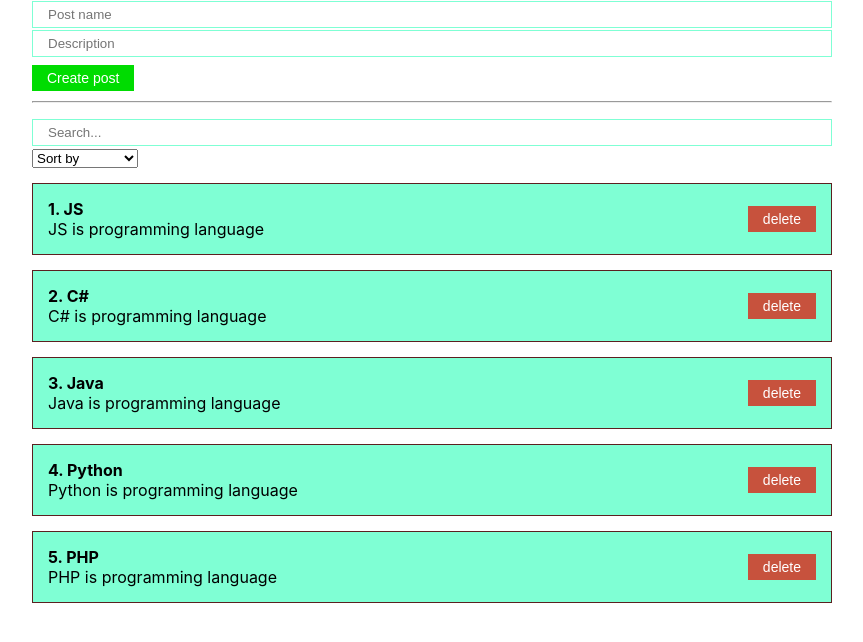
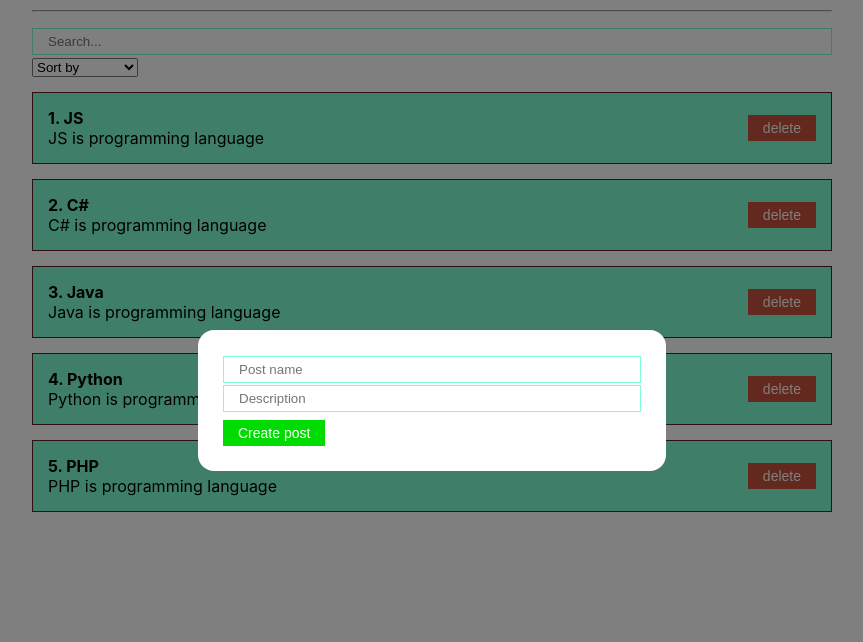
Before and after one commit to vik-tsyplakov/ReactJS_course, a React (Create React App) app in the folder course/: page / in a window 1280 px wide. Shown: the top 642 px of the page, without its empty margins (208-1071 px from the left). Built offline with nearby package versions, Linux system fonts and the light colour scheme.

Commit message:
created-MyModal-component

```diff
--- a/course/src/App.js
+++ b/course/src/App.js
@@ -3,6 +3,7 @@
 import PostFilter from "./components/PostFilter";
 import PostForm from "./components/PostForm";
 import PostsList from "./components/PostsList";
+import MyModal from "./components/UI/MyModal/MyModal";
 import "./styles/App.css";
 
 function App() {
@@ -42,7 +43,10 @@
 
   return (
     <div className="App">
-      <PostForm create={createPost} />
+      <MyModal>
+        <PostForm create={createPost} />
+      </MyModal>
+
       <hr style={{ marginTop: "10px", marginBottom: "15px" }} />
       <PostFilter filter={filter} setFilter={setFilter} />
       <PostsList remove={removePost} posts={sortedAndSearchedPosts} />
--- /dev/null
+++ b/course/src/components/UI/MyModal/MyModal.jsx
@@ -0,0 +1,10 @@
+import React from "react";
+import cl from "./MyModal.module.css";
+
+export default function MyModal({ children }) {
+  return (
+    <div className={[cl.myModal, cl.active].join(" ")}>
+      <div className={cl.myModalContent}>{children}</div>
+    </div>
+  );
+}
--- /dev/null
+++ b/course/src/components/UI/MyModal/MyModal.module.css
@@ -0,0 +1,21 @@
+.myModal {
+  position: fixed;
+  top: 0;
+  bottom: 0;
+  right: 0;
+  left: 0;
+  display: none;
+  background: rgba(0, 0, 0, 0.5);
+}
+.myModalContent {
+  padding: 25px;
+  background: white;
+  border-radius: 16px;
+  min-width: 250px;
+}
+
+.myModal.active {
+  display: flex;
+  justify-content: center;
+  align-items: center;
+}
```
